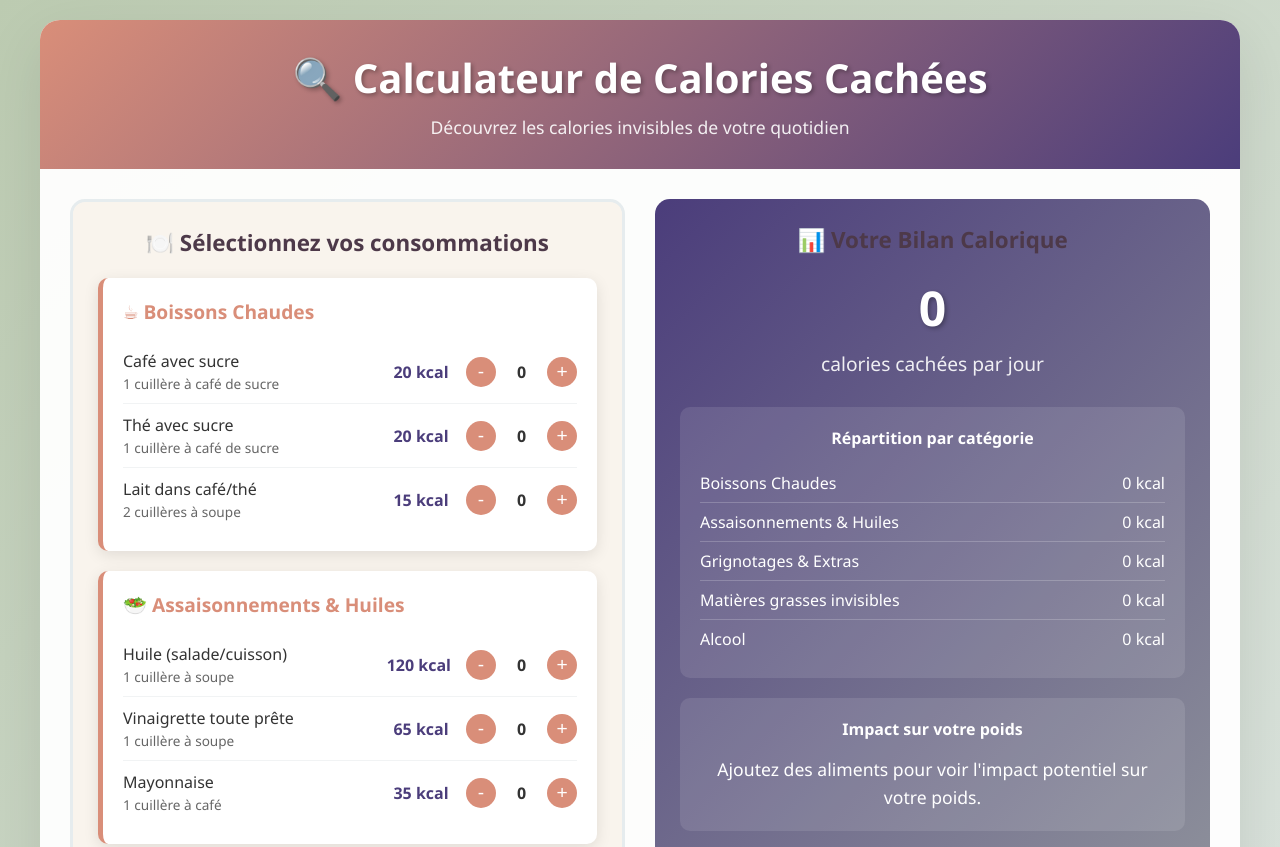
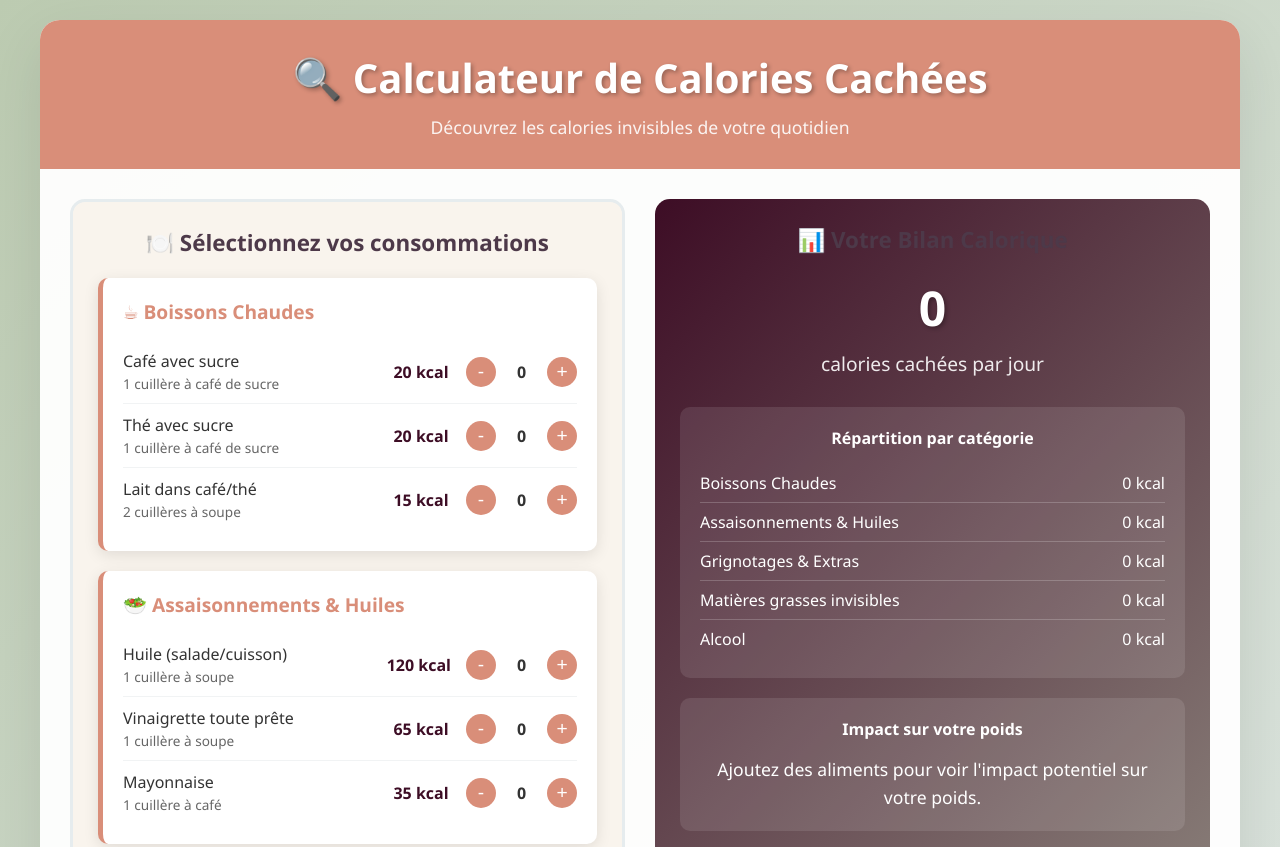
Before and after one commit to Isabise/calculateur-calories, a plain HTML site: page index.html in a window 1280 px wide. Shown: the top 847 px of the page. Drawn offline with Linux system fonts and the light colour scheme.

Commit message:
Update index.html

```diff
--- a/index.html
+++ b/index.html
@@ -28,7 +28,7 @@
         }
 
         .header {
-            background: linear-gradient(135deg, #d98e79, #4b3d7b);
+            background: #d98e79;
             color: white;
             padding: 30px;
             text-align: center;
@@ -111,7 +111,7 @@
 
         .food-calories {
             font-weight: bold;
-            color: #4b3d7b;
+            color: #3d0d25;
             margin: 0 15px;
             min-width: 60px;
             text-align: center;
@@ -151,7 +151,7 @@
         }
 
         .summary-section {
-            background: linear-gradient(135deg, #4b3d7b 0%, #bccbb1 100%);
+            background: linear-gradient(135deg, #3d0d25 0%, #bccbb1 100%);
             color: white;
             border-radius: 15px;
             padding: 25px;
```
